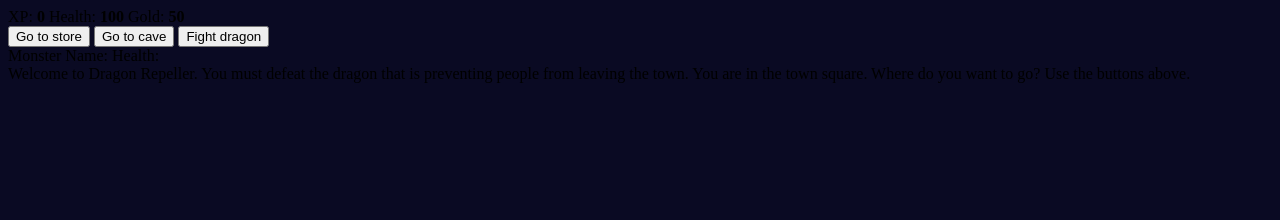
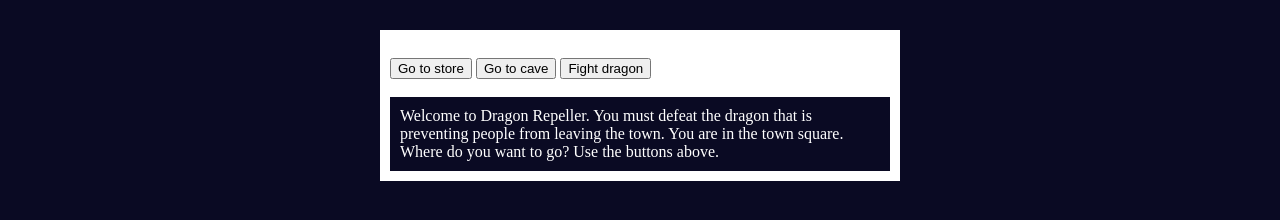
Before and after one commit to NadjaKanunnikow/freecodecamp, a plain HTML site: page index.html in a window 1280 px wide. Drawn offline with Linux system fonts and the light colour scheme.

Commit message:
add some styling to the game id

```diff
--- a/style.css
+++ b/style.css
@@ -1 +1,20 @@
-body {background-color:#0a0a23;}
+body {
+  background-color: #0a0a23;
+}
+
+#text {
+  background-color: #0a0a23;
+  color: #ffffff;
+  padding: 10px;
+}
+#game {
+  max-width: 500px;
+  max-height: 400px;
+  background-color: #ffffff;
+  color: #ffffff;
+  margin-top: 30px;
+  margin-left: auto;
+  margin-right: auto;
+  margin-bottom: 0;
+  padding: 10px;
+}
```
